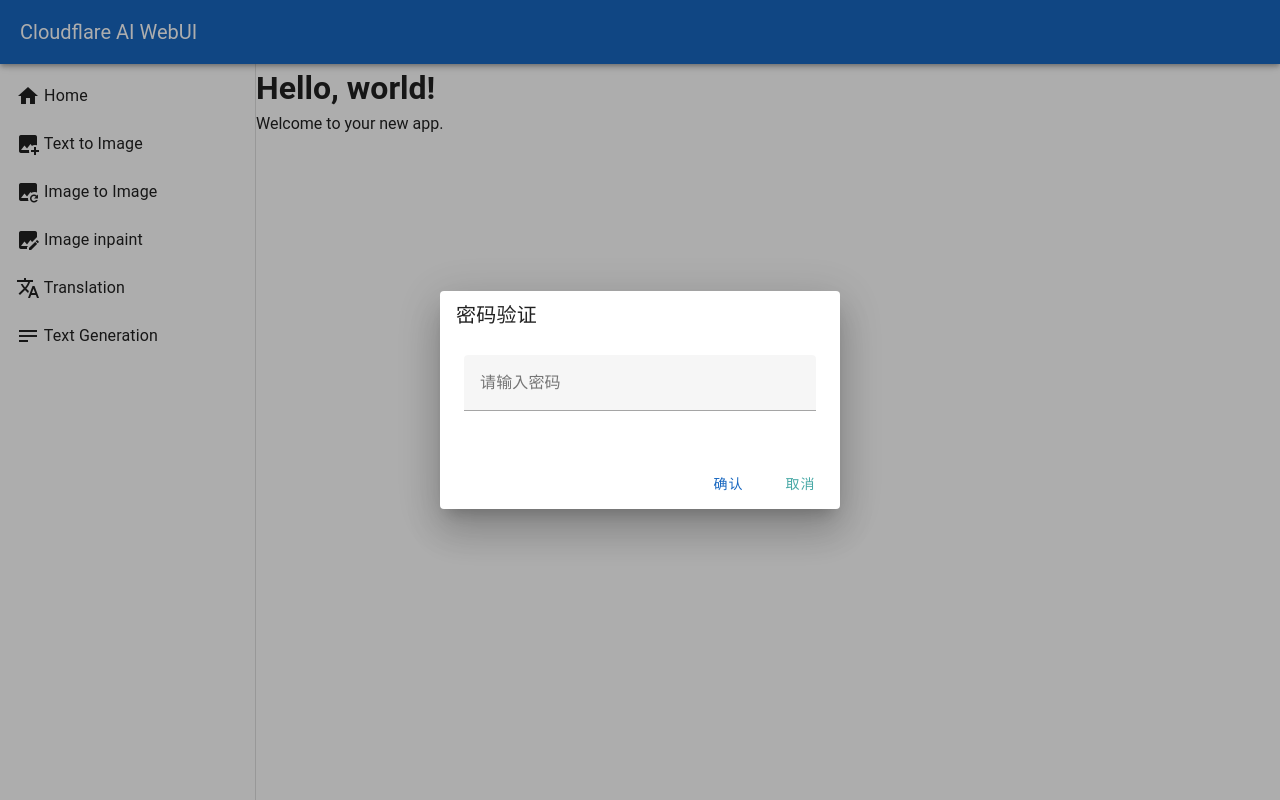
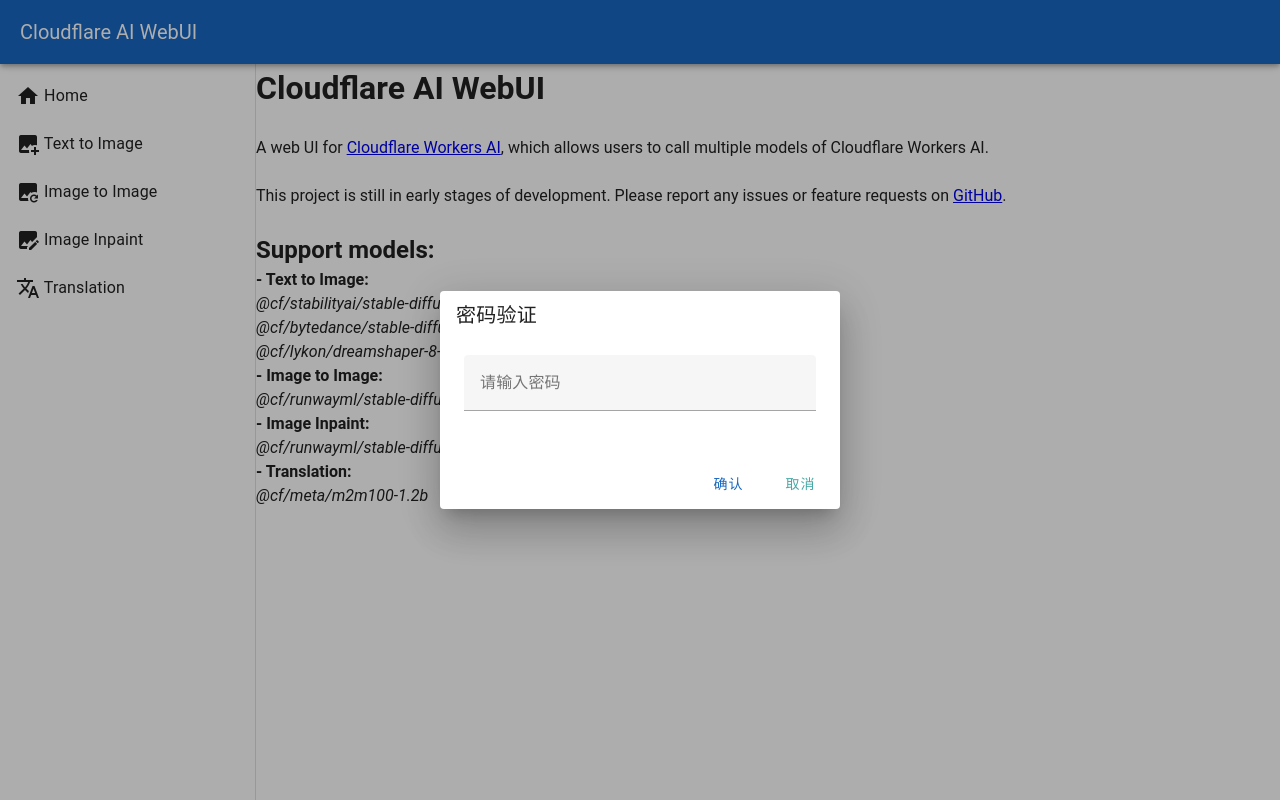
Before and after one commit to zhxiaoyu/cf-ai-nuxt, a Nuxt app: page / in a window 1280 px wide. Built offline with nearby package versions, Linux system fonts and the light colour scheme.

Commit message:
Update README and pages

```diff
--- a/components/NavBar.vue
+++ b/components/NavBar.vue
@@ -23,9 +23,8 @@
     { title: 'Home', icon: 'mdi-home', path: '/' },
     { title: 'Text to Image', icon: 'mdi-image-plus', path: '/text-to-image' },
     { title: 'Image to Image', icon: 'mdi-image-refresh', path: '/img-to-img' },
-    { title: 'Image inpaint', icon: 'mdi-image-edit', path: '/img-inpaint' },
+    { title: 'Image Inpaint', icon: 'mdi-image-edit', path: '/img-inpaint' },
     { title: 'Translation', icon: 'mdi-translate', path: '/translation' },
-    { title: 'Text Generation', icon: 'mdi-text', path: '/text-generation' },
 ];
 
 const navigate = (item: { path: string }) => {
--- a/pages/img-inpaint.vue
+++ b/pages/img-inpaint.vue
@@ -2,19 +2,19 @@
     <v-container>
         <v-row>
             <v-col cols="12" md="6">
-                <v-select v-model="selectedModel" :items="models" label="选择模型" required />
+                <v-select v-model="selectedModel" :items="models" label="Select a model" required />
             </v-col>
             <v-col cols="12" md="6">
-                <v-file-input v-model="sourceImage" label="选择源图像" accept="image/*" show-size required
+                <v-file-input v-model="sourceImage" label="Upload an image" accept="image/*" show-size required
                     @change="onImageUpload" />
             </v-col>
         </v-row>
         <v-row>
             <v-col cols="12" md="1">
-                <v-btn @click="undoLastDraw" color="primary">撤销</v-btn>
+                <v-btn @click="undoLastDraw" color="primary">Undo</v-btn>
             </v-col>
             <v-col cols="12" md="1">
-                <v-btn @click="clearAll" color="primary">重置</v-btn>
+                <v-btn @click="clearAll" color="primary">Reset</v-btn>
             </v-col>
         </v-row>
         <v-row>
@@ -28,12 +28,12 @@
         </v-row>
         <v-row>
             <v-col cols="12" md="6">
-                <v-textarea v-model="prompt" label="输入提示词" required />
+                <v-textarea v-model="prompt" label="Input prompt (prefer English)" required />
             </v-col>
         </v-row>
         <v-row>
             <v-col cols="12">
-                <v-btn @click="generateImage" :loading="loading" color="primary">生成新图像</v-btn>
+                <v-btn @click="generateImage" :loading="loading" color="primary">Generate Image</v-btn>
             </v-col>
         </v-row>
         <v-row v-if="generatedImageUrl">
--- a/pages/index.vue
+++ b/pages/index.vue
@@ -1,6 +1,36 @@
 <template>
     <div>
-        <h1>Hello, world!</h1>
-        <p>Welcome to your new app.</p>
+        <h1>Cloudflare AI WebUI</h1>
+        <br />
+        <p>A web UI for <a href="https://developers.cloudflare.com/workers-ai/">Cloudflare Workers AI</a>, which allows users to call multiple models of Cloudflare Workers AI.
+        </p>
+        <br />
+        <p>This project is still in early stages of development. Please report any issues or feature requests on <a href="https://github.com/zhxiaoyu/cf-ai-nuxt">GitHub</a>.</p>
+        <br />
+        <h2>Support models:</h2>
+        <ul>
+            <li><b>- Text to Image:</b>
+                <ul>
+                    <li><i>@cf/stabilityai/stable-diffusion-xl-base-1.0</i></li>
+                    <li><i>@cf/bytedance/stable-diffusion-xl-lightning</i></li>
+                    <li><i>@cf/lykon/dreamshaper-8-lcm</i></li>
+                </ul>
+            </li>
+            <li><b>- Image to Image:</b>
+                <ul>
+                    <li><i>@cf/runwayml/stable-diffusion-v1-5-img2img</i></li>
+                </ul>
+            </li>
+            <li><b>- Image Inpaint:</b>
+                <ul>
+                    <li><i>@cf/runwayml/stable-diffusion-v1-5-inpainting</i></li>
+                </ul>
+            </li>
+            <li><b>- Translation:</b>
+                <ul>
+                    <li><i>@cf/meta/m2m100-1.2b</i></li>
+                </ul>
+            </li>
+        </ul>
     </div>
 </template>
```
Also changed, not shown: 2 other files (tests, documents, lock files or other folders).
